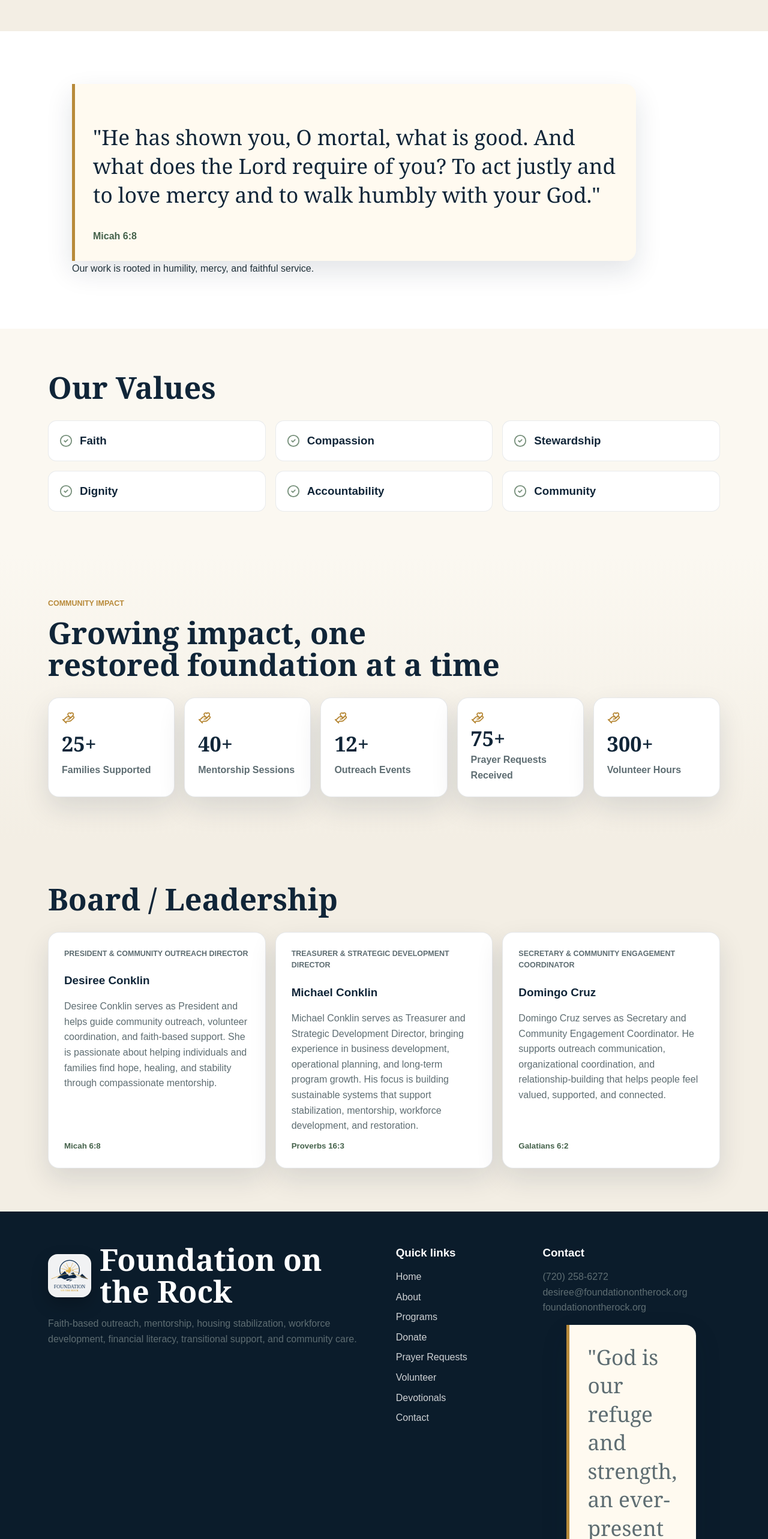
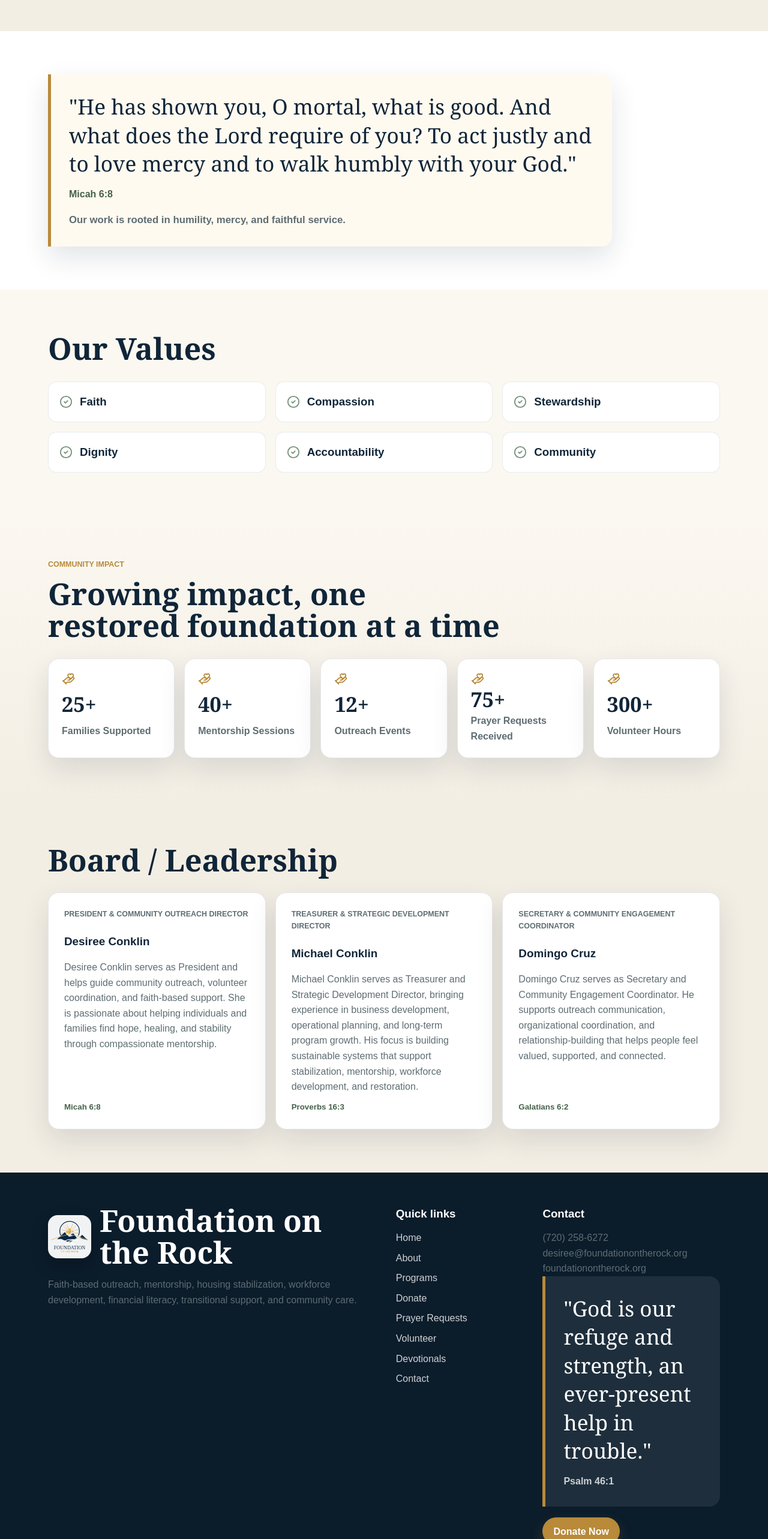
Before and after one commit to mconklin-boop/foundationontherock, a Next.js app: page /about in a window 1280 px wide. Shown: the part 1960-4526 px from the top of the page at 60% size. Built offline with nearby package versions, Linux system fonts and the light colour scheme.

Commit message:
Style scripture block variants

```diff
--- a/app/globals.css
+++ b/app/globals.css
@@ -540,7 +540,7 @@ textarea {
   font-weight: 900;
 }
 
-blockquote {
+.scripture-block {
   max-width: 940px;
   margin: 0;
   padding: 30px;
@@ -548,13 +548,22 @@ blockquote {
   border-radius: 0 var(--radius) var(--radius) 0;
   color: var(--deep-navy);
   background: #fffaf0;
-  font-family: Georgia, "Times New Roman", serif;
-  font-size: clamp(1.35rem, 3vw, 2.2rem);
-  line-height: 1.35;
   box-shadow: var(--shadow);
 }
 
-blockquote cite {
+.scripture-block blockquote {
+  margin: 0;
+  font-family: Georgia, "Times New Roman", serif;
+}
+
+.scripture-block blockquote p {
+  margin: 0;
+  color: inherit;
+  font-size: clamp(1.35rem, 3vw, 2.2rem);
+  line-height: 1.35;
+}
+
+.scripture-block cite {
   display: block;
   margin-top: 14px;
   color: var(--green-dark);
@@ -562,6 +571,34 @@ blockquote cite {
   font-size: 1rem;
   font-style: normal;
   font-weight: 800;
+}
+
+.scripture-block figcaption {
+  max-width: 760px;
+  margin-top: 18px;
+  color: var(--muted);
+  font-size: 1.05rem;
+  font-weight: 700;
+}
+
+.scripture-block--soft {
+  background: var(--white);
+}
+
+.scripture-block--gold {
+  background: #fff6dc;
+}
+
+.scripture-block--navy {
+  border-left-color: var(--muted-gold);
+  color: var(--white);
+  background: rgba(255, 255, 255, 0.08);
+  box-shadow: none;
+}
+
+.scripture-block--navy cite,
+.scripture-block--navy figcaption {
+  color: rgba(255, 255, 255, 0.78);
 }
 
 .program-list {
@@ -770,12 +807,6 @@ blockquote cite {
   color: var(--muted-gold);
 }
 
-.footer__scripture {
-  margin-top: 16px;
-  color: rgba(255, 255, 255, 0.88);
-  font-family: Georgia, "Times New Roman", serif;
-}
-
 .footer__donate {
   margin-top: 18px;
 }
```
